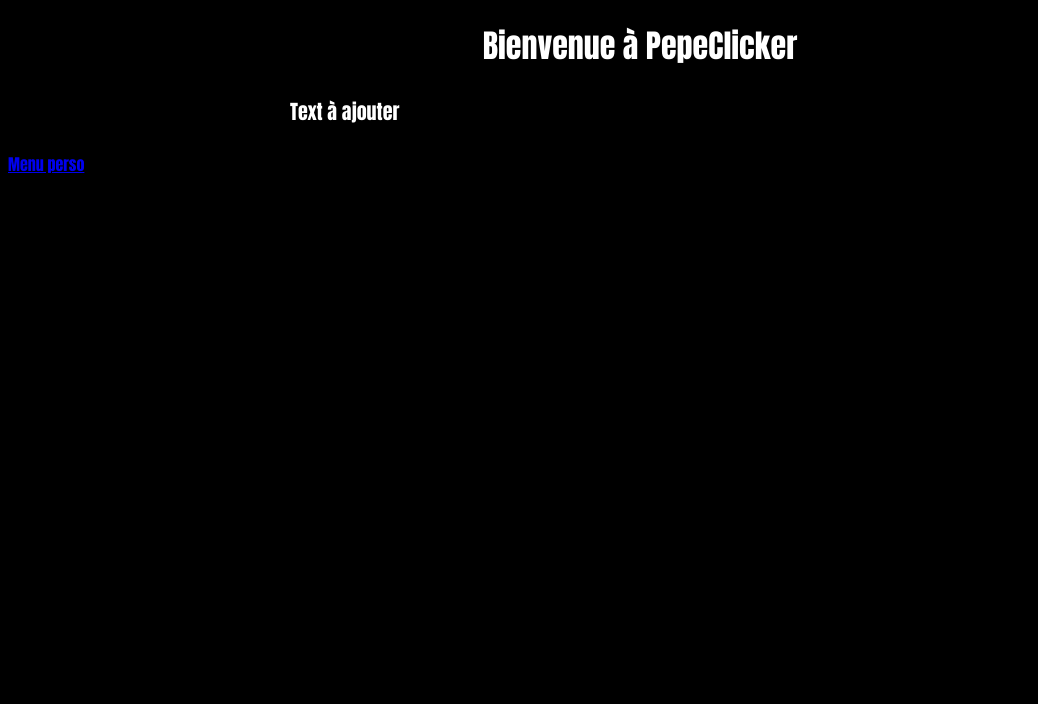
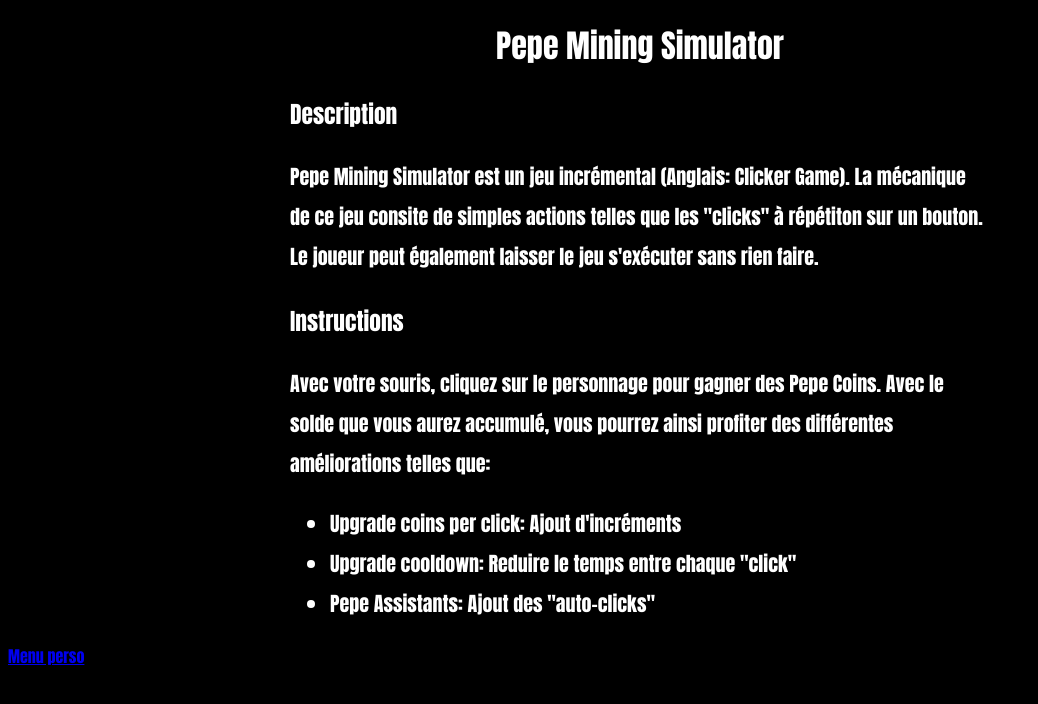
Before and after one commit to aero309/Pepe-Project, a plain HTML site: page index.html in a window 1280 px wide. Shown: the whole page, without its empty margins (0-1038 px from the left). Drawn offline with Linux system fonts and the light colour scheme.

Commit message:
Fichiers ajoutés

```diff
--- a/index.html
+++ b/index.html
@@ -4,15 +4,32 @@
     <meta charset="UTF-8" />
     <meta name="author" content="Raimon-KhanhKy" />
     <link rel="stylesheet" href="css\style.css" />
-    <title>PepeClicker</title>
+    <title>Pepe Mining Simulator</title>
   </head>
   <body>
     <div class="titre">
-      <h1>Bienvenue à PepeClicker</h1>
+      <h1>Pepe Mining Simulator</h1>
     </div>
-      <div id="description">
-        <p>Text à ajouter</p>
-      </div>
-      <a href="menuperso.html">Menu perso</a>
+    <div id="description">
+      <h3>Description</h3>
+      <p>
+        Pepe Mining Simulator est un jeu incrémental (Anglais: Clicker Game). La
+        mécanique de ce jeu consite de simples actions telles que les "clicks" à
+        répétiton sur un bouton. Le joueur peut également laisser le jeu
+        s'exécuter sans rien faire.
+      </p>
+      <h3>Instructions</h3>
+      <p>
+        Avec votre souris, cliquez sur le personnage pour gagner des Pepe Coins.
+        Avec le solde que vous aurez accumulé, vous pourrez ainsi profiter des
+        différentes améliorations telles que:
+      </p>
+      <ul>
+        <li>Upgrade coins per click: Ajout d'incréments</li>
+        <li>Upgrade cooldown: Reduire le temps entre chaque "click"</li>
+        <li>Pepe Assistants: Ajout des "auto-clicks"</li>
+      </ul>
+    </div>
+    <a href="menuperso.html">Menu perso</a>
   </body>
 </html>
```
Also changed, not shown: menuperso.html (+5 -2 lines), 1 other file.
